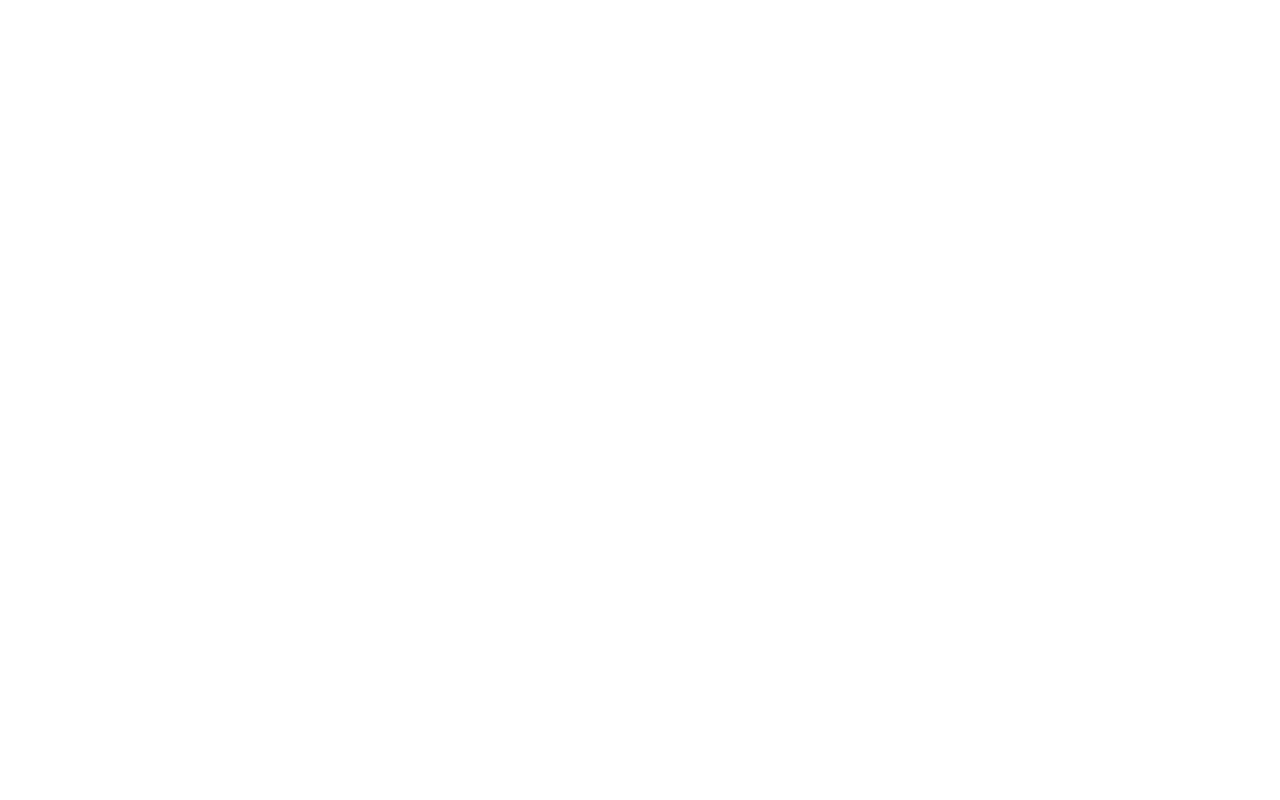
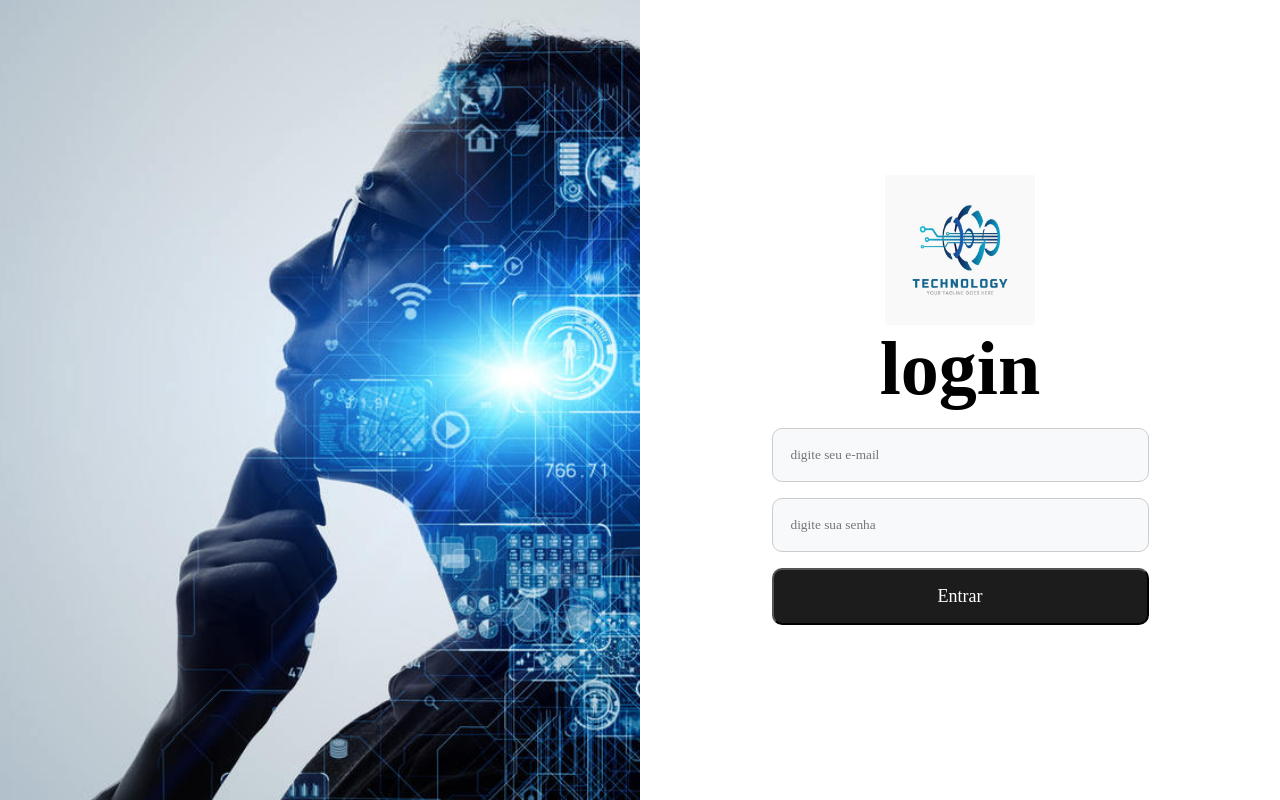
Before and after one commit to raulvv23/Senai-gpt, a plain HTML site: page login-atividade/index.html in a window 1280 px wide. Drawn offline with Linux system fonts and the light colour scheme.

Commit message:
tela de login atividade feita

```diff
--- a/login-atividade/index.html
+++ b/login-atividade/index.html
@@ -12,6 +12,21 @@
         <div class="robo-image">
 
         </div>
+
+        <div class="container-login">
+
+            <img class="logo" src="../assets-atividade/8321138-modelo-de-de-logotipo-de-tecnologia-futurista-digital-vetor.jpg" alt="logo senai-gpt">
+
+            <h1 class="titulo-login"> login </h1>
+
+            <input class="inpt" type="email" placeholder="digite seu e-mail">
+            <input class="inpt" type="password" placeholder="digite sua senha">
+
+            <button class="botao"> Entrar</button>
+
+
+        </div>
+
     </main>
 
 </body>
--- a/login-atividade/style.css
+++ b/login-atividade/style.css
@@ -2,11 +2,65 @@
    padding: 0px;
    margin: 0px;
    box-sizing: border-box;
-   font-family: serif;
+   font-family:serif
 }
 
+.container{
+
+    display: flex;
+}
 .robo-image{
-    background-image: url(/assets-atividade/Rectangle\ 1.png);
+    width: 50vw;
+    height: 100vh;
+    background-image: url(../assets-atividade/tecnologia-e-inovacao.jpg);
     background-size: cover;
+    background-position: center;
 
 }
+
+.container-login{
+    width: 50vw;
+    height: 100vh;
+    display: flex;
+    flex-direction: column;
+    justify-content: center;
+    align-items: center;
+
+}
+
+.titulo-login{
+
+    font-size: 76px;
+    font-weight: 400px;
+    margin-bottom: 16PX;
+
+}
+
+.container-login img {
+
+    height:150px ;
+
+}
+
+.inpt{
+
+    padding: 18px;
+    background-color: #f7f9fb;
+    width: 377px;
+    border: 1px solid #ccc;
+    border-radius: 10px;
+    margin-bottom: 16px;
+
+
+}
+
+.botao{
+
+    cursor: pointer;
+    padding: 16px;
+    width: 377px;
+    color: #ffff;
+    background-color:#1C1C1C ;
+    border-radius: 10px;
+    font-size: 18px;
+}
```
Also changed, not shown: assets-atividade/8321138-modelo-de-de-logotipo-de-tecnologia-futurista-digital-vetor.jpg (added), assets-atividade/png-transparent-technology-high-tech-building-resource-tecnologia-computer-network-electronics-innovation.png (added), assets-atividade/tecnologia-e-inovacao.jpg (added).
